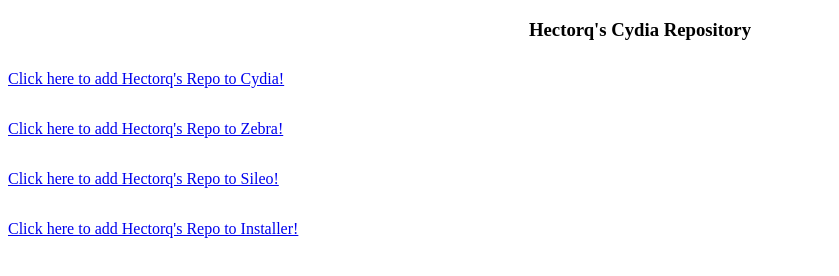
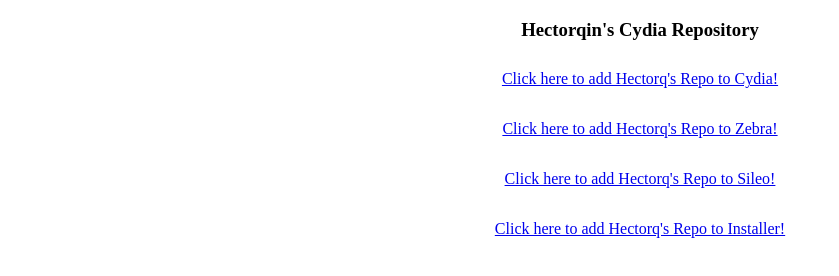
Before and after one commit to hectorqin/cydia-repo, a plain HTML site: page index.html in a window 1280 px wide. Shown: the whole page, without its empty margins (0-839 px from the left). Drawn offline with Linux system fonts and the light colour scheme.

Commit message:
Update index.html

```diff
--- a/index.html
+++ b/index.html
@@ -8,7 +8,7 @@
 		<!-- <link rel="stylesheet" type="text/css" media="screen" href="style.css" /> -->
 	   <link rel="icon" type="image/x-icon" href="favicon.ico"> <!-- your repo's icon -->
 	   <style>
-		   h3 {
+		   body {
 			   text-align: center;
 		   }
 		   a {
@@ -20,10 +20,10 @@
 	   </style>
 	</head>
 	<body>
-		<h3>Hectorq's Cydia Repository</h3>
-		<a class="cydiaLink" href="cydia://url/https://cydia.saurik.com/api/share#?source=https://hectorq.gitee.io/"> Click here to add Hectorq's Repo to Cydia!</a>
-		<a class="zebraLink" href="zbra://sources/add/https://hectorq.gitee.io/"> Click here to add Hectorq's Repo to Zebra!</a>
-		<a class="sileoLink" href="sileo://source/https://hectorq.gitee.io/"> Click here to add Hectorq's Repo to Sileo!</a>
-		<a class="installerLink" href="installer://add/https://hectorq.gitee.io/"> Click here to add Hectorq's Repo to Installer!</a>
+		<h3>Hectorqin's Cydia Repository</h3>
+		<a class="cydiaLink" href="cydia://url/https://cydia.saurik.com/api/share#?source=https://cydia.htmake.com/"> Click here to add Hectorq's Repo to Cydia!</a>
+		<a class="zebraLink" href="zbra://sources/add/https://cydia.htmake.com/"> Click here to add Hectorq's Repo to Zebra!</a>
+		<a class="sileoLink" href="sileo://source/https://cydia.htmake.com/"> Click here to add Hectorq's Repo to Sileo!</a>
+		<a class="installerLink" href="installer://add/https://cydia.htmake.com/"> Click here to add Hectorq's Repo to Installer!</a>
 	</body>
 </html>
```
